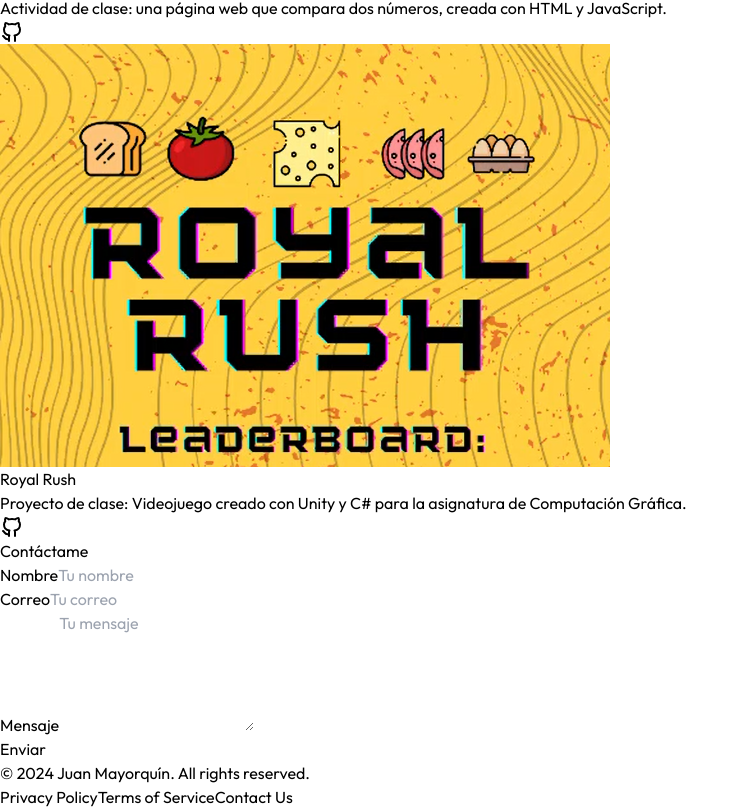
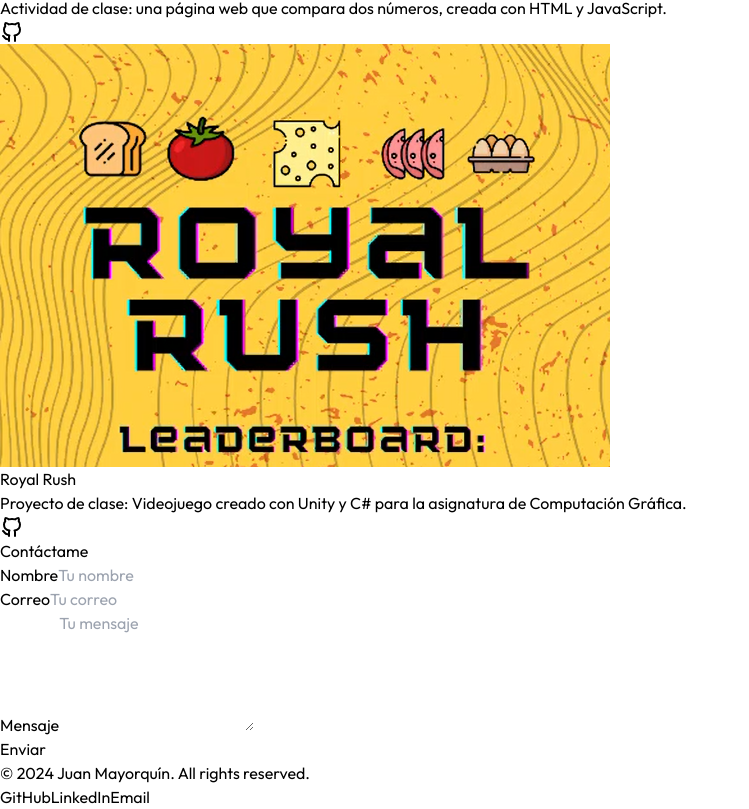
Before and after one commit to juanmayorquin/portafolio-demw-react, a React (Vite) app: page / in a window 1280 px wide. Shown: the part 4103-4912 px from the top of the page, without its empty margins (0-749 px from the left). Built offline with nearby package versions, Linux system fonts and the light colour scheme.

Commit message:
Se mejora la navbar, y se corrige el footer

```diff
--- a/src/components/Footer.jsx
+++ b/src/components/Footer.jsx
@@ -2,13 +2,13 @@ import React from 'react'
 
 const Footer = () => {
 return (
-    <footer className="bg-black text-white py-4">
+    <footer className="bg-black text-white py-16">
         <div className="container mx-auto text-center px-4">
             <p>&copy; 2024 Juan Mayorquín. All rights reserved.</p>
             <div className="mt-2 flex flex-col sm:flex-row justify-center">
-                <a href="#" className="text-gray-400 hover:text-white mx-2 my-1 sm:my-0">Privacy Policy</a>
-                <a href="#" className="text-gray-400 hover:text-white mx-2 my-1 sm:my-0">Terms of Service</a>
-                <a href="#" className="text-gray-400 hover:text-white mx-2 my-1 sm:my-0">Contact Us</a>
+                <a href="https://www.github.com/juanmayorquin" className="text-gray-400 hover:text-white mx-2 my-1 sm:my-0">GitHub</a>
+                <a href="https://www.linkedin.com/in/juan-jos%C3%A9-mayorqu%C3%ADn-cabrera-09920b275/" className="text-gray-400 hover:text-white mx-2 my-1 sm:my-0">LinkedIn</a>
+                <a href="mailto:juan.mayorquin@uao.edu.co" className="text-gray-400 hover:text-white mx-2 my-1 sm:my-0">Email</a>
             </div>
         </div>
     </footer>
--- a/src/components/Hero.jsx
+++ b/src/components/Hero.jsx
@@ -40,8 +40,8 @@ const Hero = () => {
         <div className="flex flex-wrap gap-4">
           <HeroButton icon={<MailIcon />} text={"Contáctame"} href={"mailto:juan.mayorquin@uao.edu.co"} />
           <div className="hidden md:flex gap-4">
-            <HeroButton icon={<GithubIcon />} href={""}/>
-            <HeroButton icon={<LinkedinIcon />} href={""}/>
+            <HeroButton icon={<GithubIcon />} href={"https://www.github.com/juanmayorquin"}/>
+            <HeroButton icon={<LinkedinIcon />} href={"https://www.linkedin.com/in/juan-jos%C3%A9-mayorqu%C3%ADn-cabrera-09920b275/"}/>
           </div>
         </div>
       </div>
--- a/src/components/Navbar.jsx
+++ b/src/components/Navbar.jsx
@@ -8,6 +8,8 @@ const Navbar = () => {
   const toggleMenu = () => {
     setIsMenuOpen(!isMenuOpen);
   };
+
+
 
   return (
     <>
--- a/src/components/Navbar/NavbarButton.jsx
+++ b/src/components/Navbar/NavbarButton.jsx
@@ -1,14 +1,19 @@
 import React from "react";
+import { Link, animateScroll } from "react-scroll";
 
 const NavbarButton = ({name}) => {
   return (
     <li>
-      <a
-        href={`#${name}`}
-        className=" text-gray-300 text-center hover:border-solid hover:border-purple-600 hover:border-b-[3px] hover:text-white transition-all"
+      <Link
+        to={name}
+        smooth={true}
+        duration={500}
+        activeClass="border-b-[3px] border-purple-600 text-white transition-all"
+        spy={true}
+        className="hover:cursor-pointer text-gray-300 text-center hover:border-solid hover:border-purple-600 hover:border-b-[3px] hover:text-white transition-all"
       >
         {name}
-      </a>
+      </Link>
     </li>
   );
 };
```
